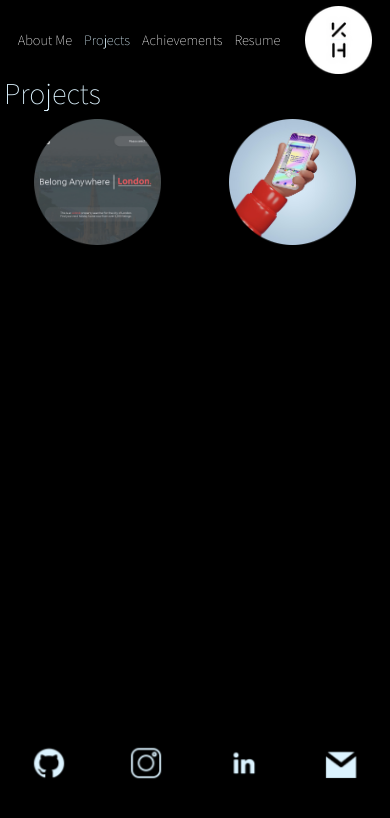
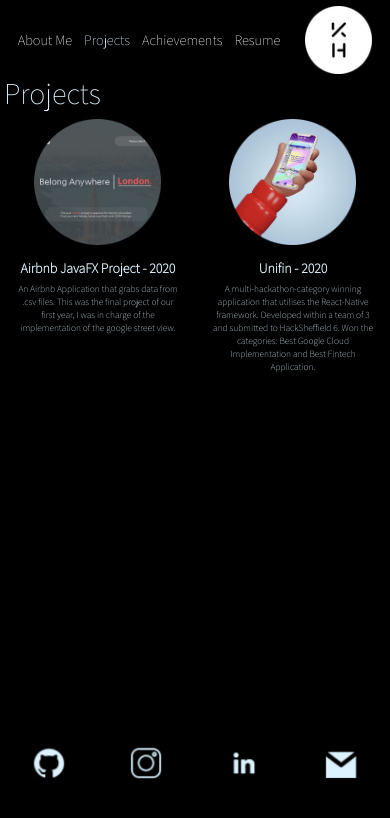
Before and after one commit to kenchi-huang/site, a React (Create React App) app: page / in a window 390 px wide. Both pictures are taken after a click on the button "Projects". Shown: the top 818 px of the page. Built offline with nearby package versions, Linux system fonts and the light colour scheme.

Commit message:
Fix Mobile Support

```diff
--- a/src/App.css
+++ b/src/App.css
@@ -528,6 +528,7 @@
   position: relative;
   bottom: -6vh;
   max-height: 2vh;
+  max-width: 100vw;
 }
 
 .contactIcon-m{
@@ -551,7 +552,7 @@
   font-family: "Assistant";
   font-weight: bold;
   visibility: hidden;
-  width: 120px;
+  width: 90px;
   background-color: transparent;
   color: #dcf3ff;
   text-align: center;
@@ -593,10 +594,10 @@
   color:#dcf3ff;
   text-align: left;
   font-weight: light;
-  font-size: 4ch;
+  font-size: 3.8ch;
   font-family: 'Assistant';
   max-height: 1ch;
-  padding: 1% 0% 1.5% 0.9%
+  padding: 1% 0% 2% 0.9%
 }
 
 .gradientLine-m{
@@ -688,11 +689,13 @@
 }
 
 .projectButton-m .projectPopup-m{
+  -webkit-animation: slide-in-blurred-top 1s cubic-bezier(0.230, 1.000, 0.320, 1.000) both;
+          animation: slide-in-blurred-top 1s cubic-bezier(0.230, 1.000, 0.320, 1.000) both;
   padding-bottom: 5vh;
   font-family: "Assistant";
   font-weight: bold;
-  visibility: hidden;
-  width: 180px;
+  visibility: visible;
+  width: 160px;
   background-color: transparent;
   color: #dcf3ff;
   text-align: center;
@@ -723,7 +726,7 @@
 .projectTitle-m{
   color:#dcf3ff;
   font-weight: bold;
-  font-size: 2.5ch;
+  font-size: 2.2ch;
   font-family: 'Assistant';
   max-height: 0vh;
 }
@@ -731,7 +734,7 @@
 .projectDescription-m{
   color:#dcf3ff;
   font-weight: normal;
-  font-size: 1.7ch;
+  font-size: 1.5ch;
   font-family: 'Assistant';
   max-height: 1vh;
   padding-top: no;
```
